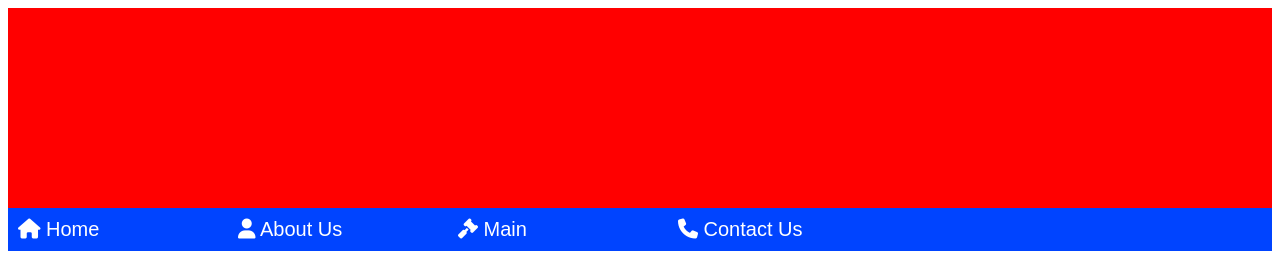
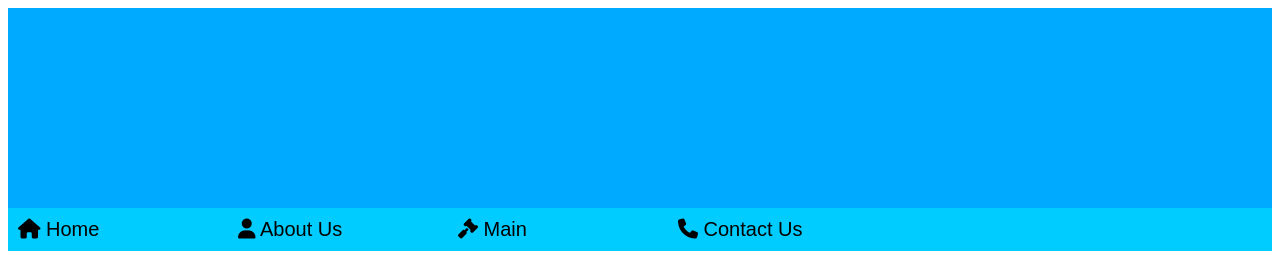
Before and after one commit to luiscarloslj/proyectonetesting, a website: page index.html in a window 1280 px wide. Shown: the top 273 px of the page. Drawn offline with Linux system fonts and the light colour scheme.

Commit message:
Color Change

```diff
--- a/styles.css
+++ b/styles.css
@@ -1,6 +1,6 @@
 #redtopbox {
 
-  background: red;
+  background: #00aaff;
   height: 200px;
   font-style: normal;
   color: white;
@@ -18,7 +18,7 @@ nav {
 
 
 .ul__container {
-  background-color: #0044ff;
+  background-color: #00ccff;
   margin: 0px;
 
 
@@ -27,18 +27,18 @@ li {
   width: 200px;
   padding: 10px;
   display: inline-block;
-  background-color: #0044ff;
+  background-color: #00ccff;
   font-size: 20px;
   position: relative;
   left: -40px;
   transition: 1s;
 }
 li:hover {
-  background-color: #ffaa00;
+  background-color: #00aaff;
 }
 
 a {
-  color: white;
+  color: #000000;
   text-decoration: none;
   cursor: grabbing ;
   font-family: arial;
@@ -77,6 +77,7 @@ img {
 
   img {
     width: 100%;
+
   }
 
 }
```
